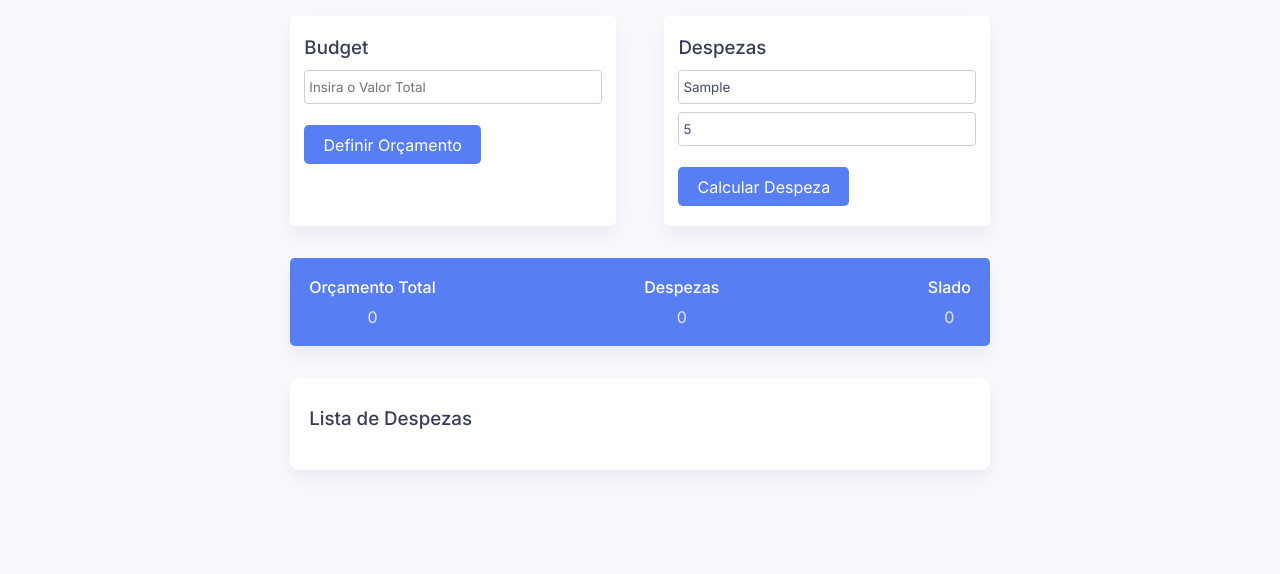
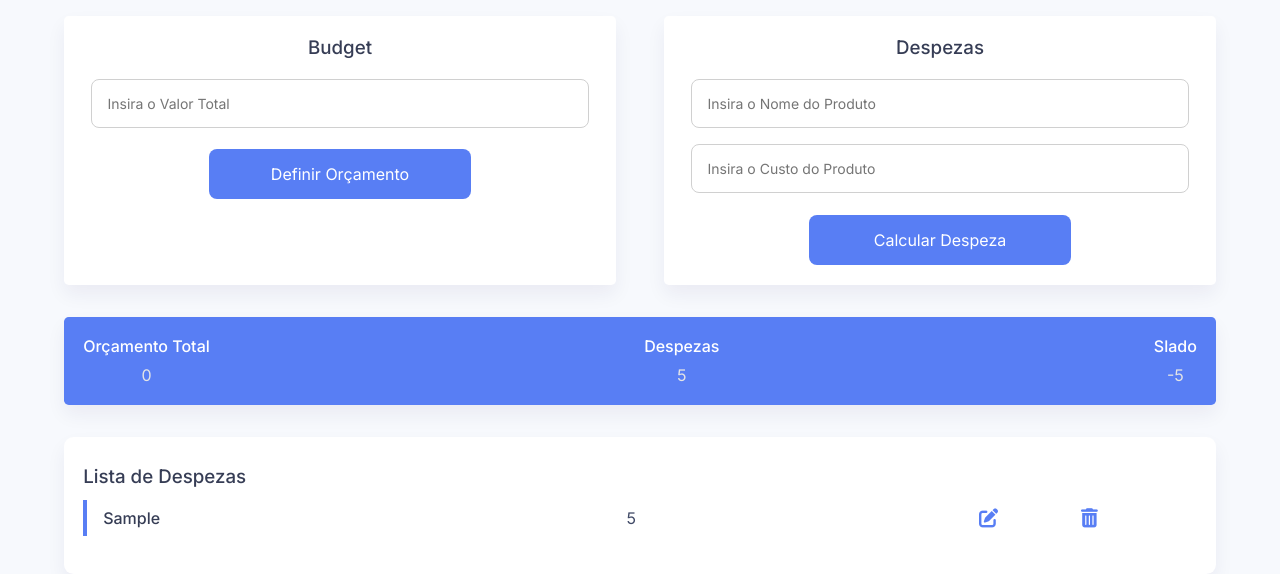
Before and after one commit to caauuzz/budget-app, a plain HTML site: page index.html in a window 1280 px wide. Both pictures are taken after typing "Sample", "5" into the empty fields and a click on the button "Calcular Despeza". Drawn offline with Linux system fonts and the light colour scheme.

Commit message:
JavaScript Implementado

```diff
--- a/index.html
+++ b/index.html
@@ -8,7 +8,6 @@
     <title>Budget App | CaauuZ</title>
 </head>
 <body>
-
     <div class="wrapper">
         <div class="container">
             <div class="sub-container">
@@ -39,7 +38,7 @@
                 </div>
                 <div>
                     <p>Despezas</p>
-                    <span id="expenditure-amount">0</span>
+                    <span id="expenditure-value">0</span>
                 </div>
                 <div>
                     <p>Slado</p>
@@ -50,13 +49,9 @@
 
         <div class="list">
             <h3>Lista de Despezas</h3>
-            <div class="list-container" id="list">
-
-            </div>
+            <div class="list-container" id="list"></div>
         </div>
-
     </div>
-
     <script src="index.js"></script>
 </body>
 </html>
--- a/index.js
+++ b/index.js
@@ -0,0 +1,118 @@
+let totalAmount = document.getElementById("total-amount");
+let userAmount = document.getElementById("user-amount");
+const checkAmountButton = document.getElementById("check-amount");
+const totalAmountButton = document.getElementById("total-amount-button");
+const productTitle = document.getElementById("product-title");
+const errorMessage = document.getElementById("budget-error");
+const productTitleError = document.getElementById("product-title-error");
+const productCostError = document.getElementById("product-cost-error");
+const amount = document.getElementById("amount");
+const expenditureAmount = document.getElementById("expenditure-value");
+const balanceValue = document.getElementById("balance-amount");
+const list = document.getElementById("list");
+let tempAmount = 0;
+
+// Set Budget Functions
+
+totalAmountButton.addEventListener("click", () => {
+    tempAmount = totalAmount.value;
+
+    // Bad input
+    if (tempAmount === "" || tempAmount < 0) {
+        errorMessage.classList.remove("hide");
+    } else {
+        errorMessage.classList.add("hide");
+        // Set budget
+        amount.innerHTML = tempAmount;
+        balanceValue.innetText = tempAmount - expenditureAmount.innerText;
+        // Clear input
+        totalAmount.value = "";
+    }
+});
+
+// Disable edit and delete button function
+
+const disableButtons = (bool) => {
+    let editButtons = document.getElementsByClassName("edit");
+    Array.from(editButtons).forEach((element) => {
+        element.disabled = bool;
+    });
+}
+
+// Modify list elements function
+
+const modifyElement = (element, edit = false) => {
+    let parentDiv = element.parentElement;
+    let currentBalance = balanceValue.innerText;
+    let currentExpense = expenditureAmount.innerText;
+    let parentAmount = parentDiv.querySelector(".amount").innerText;
+    if (edit) {
+        let parentText = parentDiv.querySelector(".product").innerText;
+        productTitle.value = parentText;
+        userAmount.value = parentAmount;
+        disableButtons(true);
+    }
+
+    balanceValue.innerText = parseInt(currentBalance) + parseInt(parentAmount);
+    expenditureAmount.innerText = parseInt(currentExpense) - parseInt(parentAmount);
+    parentDiv.remove()
+};
+
+// Create list function
+
+const listCreator = (expenseName, expenseValue) => {
+    let subListContent = document.createElement("div");
+    subListContent.classList.add("sublist-content", "flex-space");
+    list.appendChild(subListContent);
+    subListContent.innerHTML = `<p class="product">${expenseName}</p><p class="amount">${expenseValue}</p>`;
+
+    // Edit Button
+    let editButton = document.createElement("button");
+    editButton.classList.add("fa-solid", "fa-pen-to-square", "edit");
+    editButton.style.fontSize = "1.2em";
+    editButton.addEventListener("click", () => {
+        modifyElement(editButton, true);
+    });
+
+    // Delete Button
+    let deleteButton = document.createElement("button");
+    deleteButton.classList.add("fa-solid", "fa-trash-can", "delete");
+    deleteButton.style.fontSize = "1.2em";
+    deleteButton.addEventListener("click", () => {
+        modifyElement(deleteButton);
+    });
+
+    subListContent.appendChild(editButton);
+    subListContent.appendChild(deleteButton);
+    document.getElementById("list").appendChild(subListContent);
+};
+
+// Add expenses function
+
+checkAmountButton.addEventListener("click", () => {
+    // Check empty
+    if (!userAmount.value || !productTitle.value) {
+        productTitleError.classList.remove("hide");
+        return false;
+    }
+    // Enable buttons
+    disableButtons(false);
+
+    // Expense
+    let expenditure = parseInt(userAmount.value);
+
+    // Total expense (existing + new)
+    let sum = parseInt(expenditureAmount.innerText) + expenditure;
+    expenditureAmount.innerText = sum;
+
+    // Total balance = budget - total expense
+    const totalBalance = tempAmount - sum;
+    balanceValue.innerText = totalBalance;
+
+    // Create list
+    listCreator(productTitle.value, userAmount.value);
+
+    // Clear inputs
+    productTitle.value = "";
+    userAmount.value = "";
+});
--- a/style.css
+++ b/style.css
@@ -14,7 +14,7 @@ body {
 .wrapper {
     width: 90%;
     font-size: 16px;
-    max-width: 43.753em;
+    max-width: 1280px;
     margin: 1em auto;
 }
 
@@ -48,14 +48,18 @@ body {
 
 .container input {
     display: block;
-    width: 100%;
-    padding: 0.6em 0.3em;
+    width: 95%;
+    /*padding: 0.6em 0.3em;*/
+    padding: 15px;
+    font-size: 14px;
     border: 1px solid #d0d0d0;
-    border-radius: 0.3em;
+    border-radius: 8px;
     color: #414a67;
     outline: none;
     font-weight: 400;
     margin-bottom: 0.6em;
+    margin-top: 0.6em;
+    text-decoration: none;
 }
 
 .container input:focus {
@@ -67,6 +71,9 @@ body {
     padding: 1.25em 0.9em;
     border-radius: 0.3em;
     box-shadow: 0 0.6em 1.2em rgba(28, 0, 80, 0.06);
+    display: flex;
+    flex-direction: column;
+    align-items: center;
 }
 
 .output-container {
@@ -97,8 +104,10 @@ body {
     border: none;
     outline: none;
     color: #fff;
-    padding: 0.6em 1.2em;
-    border-radius: 0.3em;
+    /*padding: 0.6em 1.2em;*/
+    padding: 15px;
+    width: 50%;
+    border-radius: 8px;
     cursor: pointer;
 }
 
```
